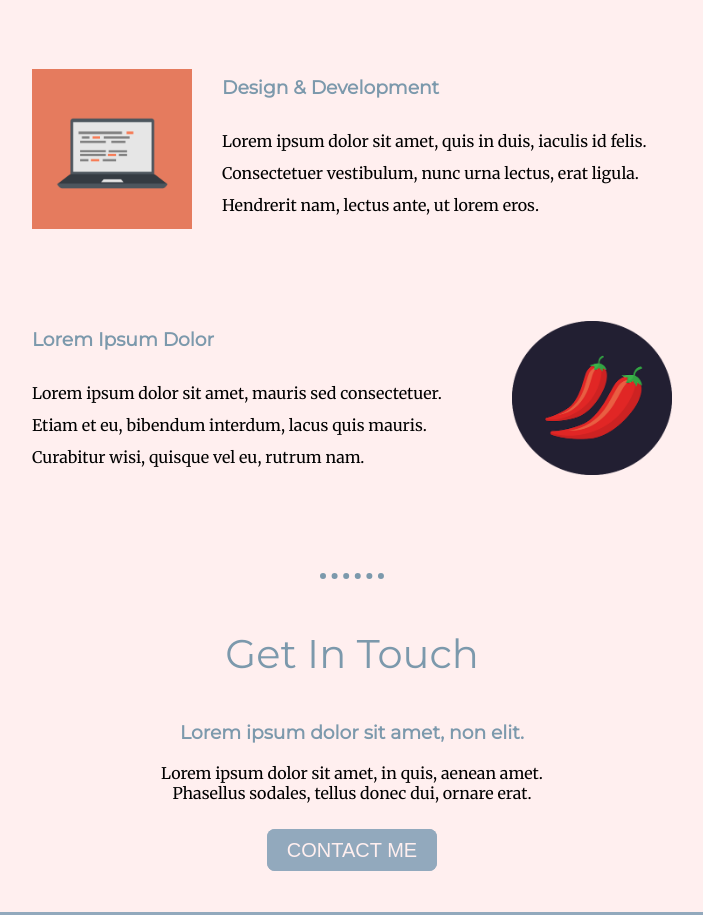
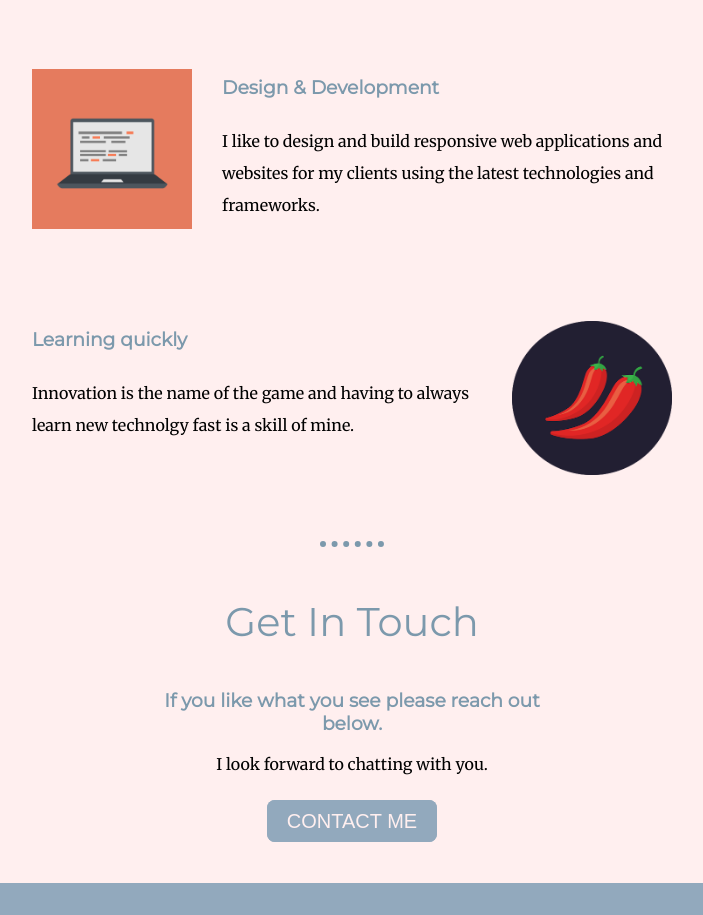
Before and after one commit to kylepairish/personalsite, a plain HTML site: page index.html in a window 1280 px wide. Shown: the part 1380-2295 px from the top of the page, without its empty margins (288-991 px from the left). Drawn offline with Linux system fonts and the light colour scheme.

Commit message:
Add files via upload

```diff
--- a/index.html
+++ b/index.html
@@ -33,20 +33,20 @@
             <div class="skill-row">
                 <img class="skill-pic" src="images/computer.png" alt="">
                 <h3>Design & Development</h3>
-                <p>Lorem ipsum dolor sit amet, quis in duis, iaculis id felis. Consectetuer vestibulum, nunc urna lectus, erat ligula. Hendrerit nam, lectus ante, ut lorem eros.</p>
+                <p>I like to design and build responsive web applications and websites for my clients using the latest technologies and frameworks.</p>
             </div>
             <div class="skill-row">
                 <img class="skills-pic" src="images/chillies.png" alt="">
-                <h3>Lorem Ipsum Dolor</h3>
-                <p>Lorem ipsum dolor sit amet, mauris sed consectetuer. Etiam et eu, bibendum interdum, lacus quis mauris. Curabitur wisi, quisque vel eu, rutrum nam.</p>
+                <h3>Learning quickly</h3>
+                <p>Innovation is the name of the game and having to always learn new technolgy fast is a skill of mine.</p>
             </div>
         </div>
         <hr>
 
         <div class="contact-me">
             <h2>Get In Touch</h2>
-            <h3>Lorem ipsum dolor sit amet, non elit.</h3>
-            <p class=contactinfo>Lorem ipsum dolor sit amet, in quis, aenean amet. Phasellus sodales, tellus donec dui, ornare erat.</p>
+            <h3>If you like what you see please reach out below.</h3>
+            <p class=contactinfo> I look forward to chatting with you.</p>
             <a class="btn" href="mailto:kpairish@gmail.com">CONTACT ME</a>
         </div>
     </div>
```
